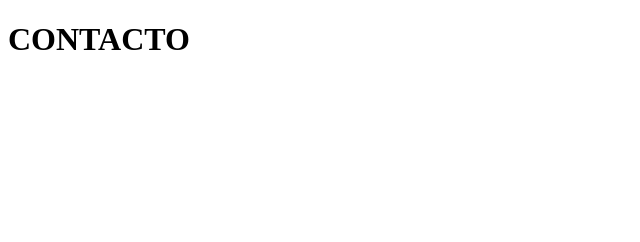
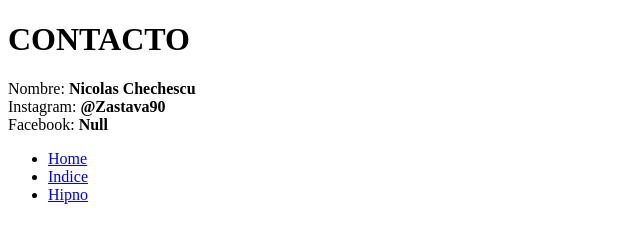
Before and after one commit to chechescu/test1a, a plain HTML site: page contacto.html in a window 1280 px wide. Shown: the whole page, without its empty margins (0-640 px from the left). Drawn offline with Linux system fonts and the light colour scheme.

Commit message:
prototype

```diff
--- a/contacto.html
+++ b/contacto.html
@@ -4,9 +4,26 @@
     <meta charset="UTF-8">
     <meta http-equiv="X-UA-Compatible" content="IE=edge">
     <meta name="viewport" content="width=device-width, initial-scale=1.0">
+    <meta name="author" content="Chechescu">
     <title>Document</title>
 </head>
 <body>
+ <header>
   <h1>CONTACTO</h1>
+  <p>
+    Nombre: <b>Nicolas Chechescu</b><br>
+    Instagram: <b>@Zastava90</b><br>
+    Facebook: <b>Null</b><br>
+  </p>
+  <header>
+    <nav>
+<ul>
+   <li><a href="página.html">Home</a></li>
+   <li><a href="index.html">Indice</a></li>
+   <li><a href="hipno.html">Hipno</a></li>
+</ul>
+    </nav>
+   </header>
+ </header>
 </body>
 </html>
```
Also changed, not shown: hipno.html (added, +19 -0 lines), index.html (+7 -0 lines), página.html (+2 -0 lines).
